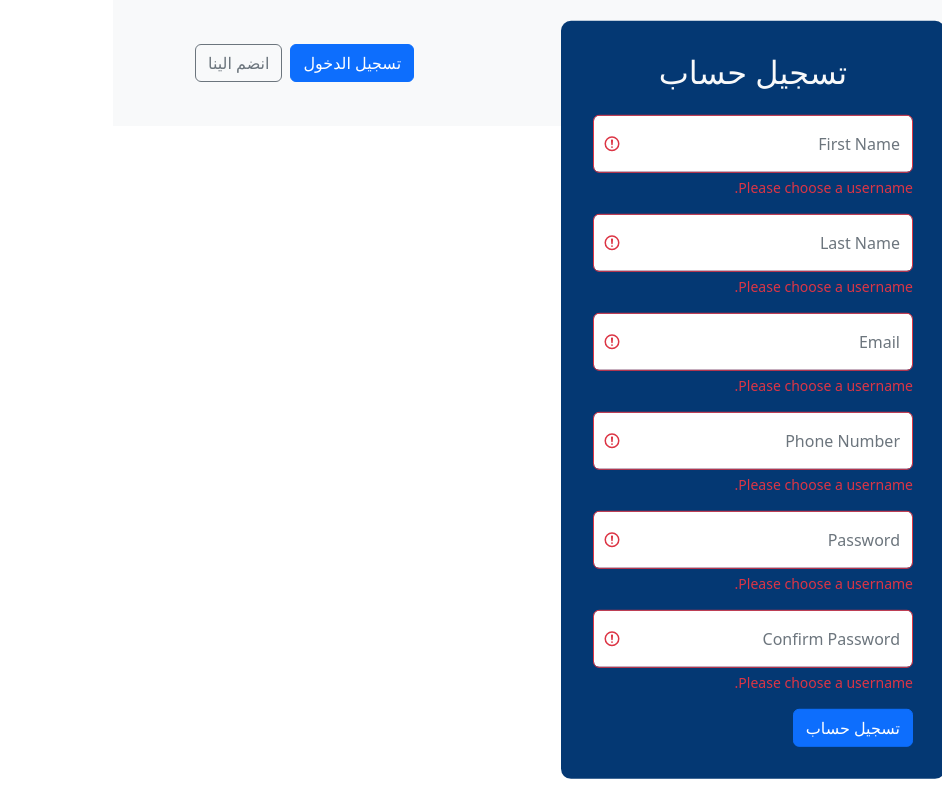
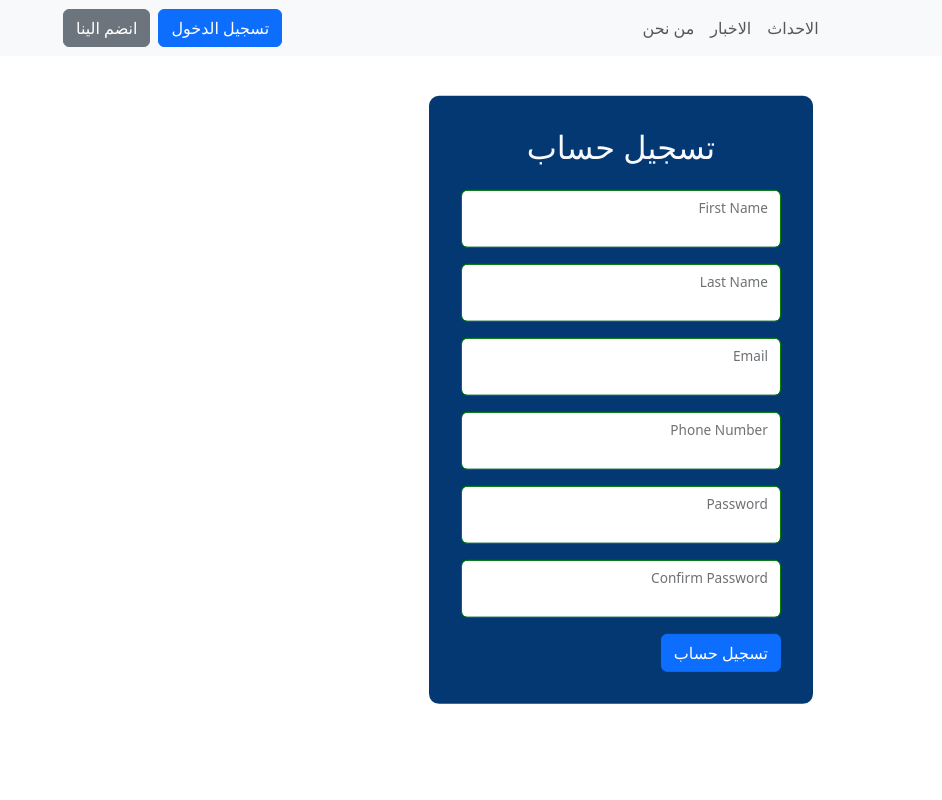
Before and after one commit to bedosaber77/Dolphine-scout-management, a React (Vite) app in the folder client/: page /register in a window 1280 px wide. Shown: the whole page, without its empty margins (338-1280 px from the left). Built offline with nearby package versions, Linux system fonts and the light colour scheme.

Commit message:
fix: solve pattern mismatching in register form

```diff
--- a/client/src/components/AppHeader.jsx
+++ b/client/src/components/AppHeader.jsx
@@ -1,20 +1,17 @@
-
 import { NavLink } from 'react-router-dom';
 import Nav from 'react-bootstrap/Nav';
 import Container from 'react-bootstrap/Container';
 import Navbar from 'react-bootstrap/Navbar';
 import Button from 'react-bootstrap/Button';
-
-
-
+import { useAuth } from '../hooks/AuthProvider';
 
 const AppHeader = () => {
-
+  const auth = useAuth();
   return (
     <Navbar className="bg-body-tertiary">
       <Container>
         <Navbar.Brand>
-                    <Nav.Link as={NavLink} to='/'>
+          <Nav.Link as={NavLink} to="/">
             <img
               src="./src/assets/logo-dolphins-png.png"
               width="100"
@@ -23,28 +20,35 @@ const AppHeader = () => {
               alt="React Bootstrap logo"
             />
           </Nav.Link>
-
         </Navbar.Brand>
         <Navbar.Toggle aria-controls="navbar-nav" />
         <Navbar.Collapse id="navbar-nav">
           <Nav className="mx-auto">
-                        <Nav.Link as={NavLink} to='/#events'>الاحداث</Nav.Link>
-                        <Nav.Link as={NavLink} to="/#news">الاخبار</Nav.Link>
-                        <Nav.Link as={NavLink} to="/aboutUs">من نحن</Nav.Link>
+            <Nav.Link as={NavLink} to="/#events">
+              الاحداث
+            </Nav.Link>
+            <Nav.Link as={NavLink} to="/#news">
+              الاخبار
+            </Nav.Link>
+            <Nav.Link as={NavLink} to="/aboutUs">
+              من نحن
+            </Nav.Link>
           </Nav>
         </Navbar.Collapse>
 
-
-
-                <Nav className="d-flex align-items-center gap-2" >
-                    <Button variant="primary" as={NavLink} to='/Login'>
+        {!auth.isAuthenticated && (
+          <Nav className="d-flex align-items-center gap-2">
+            <Button variant="primary" as={NavLink} to="/login">
               تسجيل الدخول
             </Button>
-                    <Button variant="outline-secondary">انضم الينا</Button>
+            <Button variant="outline-secondary" as={NavLink} to="/register">
+              انضم الينا
+            </Button>
           </Nav>
+        )}
       </Container>
     </Navbar>
-    )
+  );
 };
 
-export default AppHeader
+export default AppHeader;
--- a/client/src/components/FormInput.jsx
+++ b/client/src/components/FormInput.jsx
@@ -1,14 +1,23 @@
 import { Form, FloatingLabel } from 'react-bootstrap';
 import PropTypes from 'prop-types';
+import { useState } from 'react';
 
 const FormInput = (props) => {
-  const { label, id, onChange, ...inputProps } = props;
+  const [focused, setFocused] = useState(false);
+  const { label, id, onChange, errorMessage, ...inputProps } = props;
+
+  console.log(inputProps.pattern);
+  const pattern = /^(010|011|012|015)\d{8}$/;
+  const isValid = pattern.test(inputProps.value);
+  console.log(isValid);
+  const handleFocus = () => {
+    setFocused(true);
+  };
   return (
-    <Form.Group className="mb-3" controlId="formEmail">
+    <Form.Group className="mb-3">
       <FloatingLabel
         dir="rtl"
         lang="ar"
-        // controlId={controlId}
         key={id}
         label={label}
         className="mb-3 form-label"
@@ -17,12 +26,13 @@ const FormInput = (props) => {
           key={id}
           onChange={onChange}
           {...inputProps}
-          placeholder="name@example.com"
-          isInvalid
+          onBlur={handleFocus}
+          onFocus={() =>
+            inputProps.name === 'confirmPassword' && setFocused(true)
+          }
+          focused={focused.toString()}
         />
-        <Form.Control.Feedback type="invalid">
-          Please choose a username.
-        </Form.Control.Feedback>
+        <span> {errorMessage}</span>
       </FloatingLabel>
     </Form.Group>
   );
@@ -34,4 +44,6 @@ FormInput.propTypes = {
   label: PropTypes.string,
   id: PropTypes.number,
   onChange: PropTypes.func,
+  errorMessage: PropTypes.string,
+  value: PropTypes.string,
 };
--- a/client/src/data/registerInputs.js
+++ b/client/src/data/registerInputs.js
@@ -1,53 +1,55 @@
-const registerInputs = [
-  {
-    id: 0,
-    name: 'Fname',
-    type: 'text',
-    label: 'First Name',
-    errorMessage: "Your Name shouldn't have neither numbers nor symbols!",
-    // controlId: 'formFname',
-  },
-  {
-    id: 1,
-    name: 'Lname',
-    type: 'text',
-    label: 'Last Name',
-    errorMessage: "Your Name shouldn't have neither numbers nor symbols!",
-    // controlId: 'formLname',
-  },
-  {
-    id: 2,
-    name: 'email',
-    type: 'email',
-    label: 'Email',
-    errorMessage: 'Enter a valid email address!',
-    // controlId: 'formEmail',
-  },
-  {
-    id: 3,
-    name: 'Phonenum',
-    type: 'Phonenum',
-    label: 'Phone Number',
-    pattern: /^(010|011|012|015)\d{8}$/,
-    errorMessage: 'Enter a valid Phone Number!',
-    // controlId: 'formPhoneNum',
-  },
-  {
-    id: 4,
-    name: 'password',
-    type: 'password',
-    label: 'Password',
-    errorMessage: '',
-    // controlId: 'formPassword',
-  },
-  {
-    id: 5,
-    name: 'confirmPassword',
-    type: 'password',
-    label: 'Confirm Password',
-    errorMessage: '',
-    // controlId: 'formConfirmPassword',
-  },
-];
+// const registerInputs = [
+//   {
+//     id: 0,
+//     name: 'Fname',
+//     type: 'text',
+//     label: 'First Name',
+//     errorMessage: "Your Name shouldn't have neither numbers no symbols!",
+//     required: true,
+//   },
+//   {
+//     id: 1,
+//     name: 'Lname',
+//     type: 'text',
+//     label: 'Last Name',
+//     errorMessage: "Your Name shouldn't have neither numbers no symbols!",
+//     required: true,
+//   },
+//   {
+//     id: 2,
+//     name: 'email',
+//     type: 'email',
+//     label: 'Email',
+//     errorMessage: 'Enter a valid email address!',
+//     required: true,
+//   },
+//   {
+//     id: 3,
+//     name: 'Phonenum',
+//     type: 'Phonenum',
+//     label: 'Phone Number',
+//     pattern: /^(010|011|012|015)\d{8}$/,
+//     errorMessage: 'Enter a valid Phone Number!',
+//     required: true,
+//   },
+//   {
+//     id: 4,
+//     name: 'password',
+//     type: 'password',
+//     label: 'Password',
+//     pattern: /^(?=.*[A-Z])(?=.*[a-z])(?=.*\W).{8,20}$/,
+//     errorMessage:
+//       'Password should be 8~20 characters and include at least 1 UpperCase letter, 1 LowerCase letter and 1 symbol!',
+//     required: true,
+//   },
+//   {
+//     id: 5,
+//     name: 'confirmPassword',
+//     type: 'password',
+//     label: 'Confirm Password',
+//     errorMessage: 'Passwords dt match',
+//     required: true,
+//   },
+// ];
 
-export default registerInputs;
+// export default registerInputs;
--- a/client/src/pages/Login.jsx
+++ b/client/src/pages/Login.jsx
@@ -1,6 +1,6 @@
 import Form from 'react-bootstrap/Form';
 import FloatingLabel from 'react-bootstrap/FloatingLabel';
-import '../styles/login.css';
+import '../styles/formInputs.css';
 import { useState } from 'react';
 import { useAuth } from '../hooks/AuthProvider';
 import { useNavigate } from 'react-router-dom';
--- a/client/src/pages/Register.jsx
+++ b/client/src/pages/Register.jsx
@@ -1,9 +1,7 @@
-// import Form from 'react-bootstrap/Form';
 import { Form, useNavigate } from 'react-router-dom';
-import '../styles/login.css';
+import '../styles/formInputs.css';
 import { useState } from 'react';
 
-import registerInputs from '../data/registerInputs';
 import FormInput from '../components/FormInput';
 import { useAuth } from '../hooks/AuthProvider';
 
@@ -18,6 +16,62 @@ const Register = () => {
     password: '',
     confirmPassword: '',
   });
+  const registerInputs = [
+    {
+      id: 0,
+      name: 'Fname',
+      type: 'text',
+      label: 'First Name',
+      pattern: `^[A-Za-z.-]+(\\s*[A-Za-z.-]+)*$`,
+      errorMessage: "Your Name shouldn't have neither numbers no symbols!",
+      required: true,
+    },
+    {
+      id: 1,
+      name: 'Lname',
+      type: 'text',
+      label: 'Last Name',
+      pattern: `^[A-Za-z.-]+(\\s*[A-Za-z.-]+)*$`,
+      errorMessage: "Your Name shouldn't have neither numbers no symbols!",
+      required: true,
+    },
+    {
+      id: 2,
+      name: 'email',
+      type: 'email',
+      label: 'Email',
+      errorMessage: 'Enter a valid email address!',
+      required: true,
+    },
+    {
+      id: 3,
+      name: 'Phonenum',
+      type: 'Phonenum',
+      label: 'Phone Number',
+      pattern: `^(010|011|012|015)\\d{8}$`,
+      errorMessage: 'Enter a valid Phone Number!',
+      required: true,
+    },
+    {
+      id: 4,
+      name: 'password',
+      type: 'password',
+      label: 'Password',
+      pattern: `^(?=.*[A-Z])(?=.*[a-z])(?=.*\\W).{8,20}$`,
+      errorMessage:
+        'Password should be 8~20 characters and include at least 1 UpperCase letter, 1 LowerCase letter and 1 symbol!',
+      required: true,
+    },
+    {
+      id: 5,
+      name: 'confirmPassword',
+      type: 'password',
+      label: 'Confirm Password',
+      pattern: values.password,
+      errorMessage: "Passwords don't match",
+      required: true,
+    },
+  ];
 
   const onChange = (e) => {
     setValues({ ...values, [e.target.name]: e.target.value });
@@ -25,7 +79,6 @@ const Register = () => {
 
   const handleSubmit = (e) => {
     e.preventDefault();
-    // const newValue = {confirmPassword:undefined,...values};
     auth.registerAction(values, (path) => navigate(path));
     console.log(auth.isAuthenticated);
     return;
@@ -35,12 +88,7 @@ const Register = () => {
 
   return (
     <div className="login">
-      <Form
-        className="loginForm "
-        onSubmit={handleSubmit}
-        method="post"
-        // action="/register"
-      >
+      <Form className="loginForm " onSubmit={handleSubmit} method="post">
         <h2 className="text-center  mb-4" dir="rtl">
           تسجيل حساب
         </h2>
@@ -48,7 +96,7 @@ const Register = () => {
           <FormInput
             key={input.id}
             {...input}
-            value={values[input.name]}
+            value={values[input.name] || ''}
             onChange={onChange}
           ></FormInput>
         ))}
--- /dev/null
+++ b/client/src/styles/formInputs.css
@@ -0,0 +1,37 @@
+.loginForm {
+  position: absolute;
+  top: 50%;
+  left: 50%;
+  width: 30%;
+  transform: translate(-50%, -50%);
+  background-color: var(--bs-dark);
+  color: var(--bs-light);
+  padding: 2rem;
+  border-radius: 10px;
+}
+
+.form-label {
+  color: var(--bs-secondary);
+}
+
+h2 {
+  color: var(--bs-light);
+}
+
+span {
+  color: red;
+  font-size: 12px;
+  padding: 3px;
+  display: none;
+}
+
+input:invalid[focused='true'] {
+  border: 1px solid red;
+}
+input:invalid[focused='false'] {
+  border: 1px solid green;
+}
+
+input:invalid[focused='true'] ~ span {
+  display: block;
+}
--- a/client/src/styles/login.css
+++ /dev/null
@@ -1,20 +0,0 @@
-.loginForm {
-    position: absolute;
-    top: 50%;
-    left: 50%;
-    width: 30%;
-    transform: translate(-50%, -50%);
-    background-color: var(--bs-dark);
-    color: var(--bs-light);
-    padding: 2rem;
-    border-radius: 10px;
-}
-
-.form-label {
-    color: var(--bs-secondary);
-
-}
-
-h2 {
-    color: var(--bs-light);
-}
```
Lines whose indentation alone changed are shown as unchanged.
